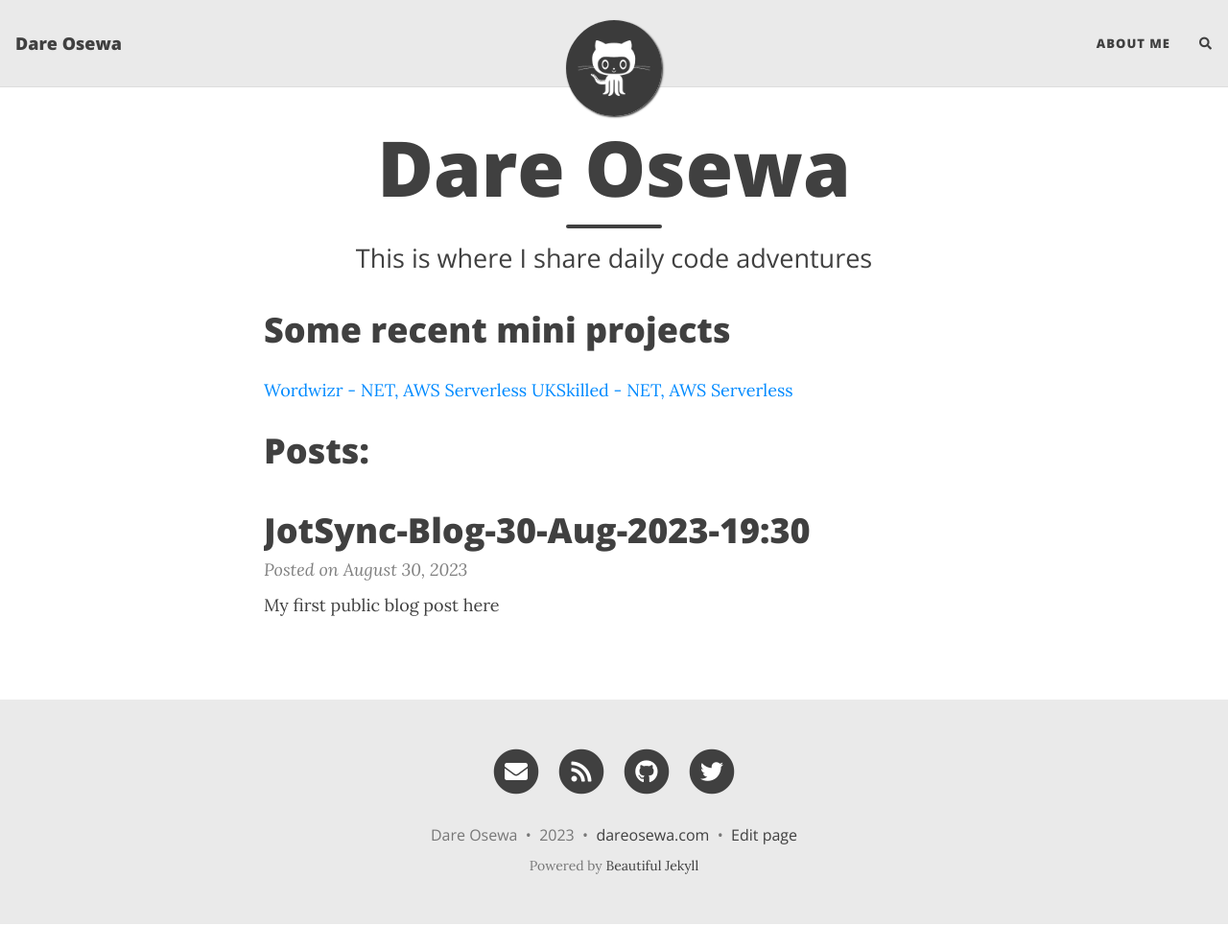
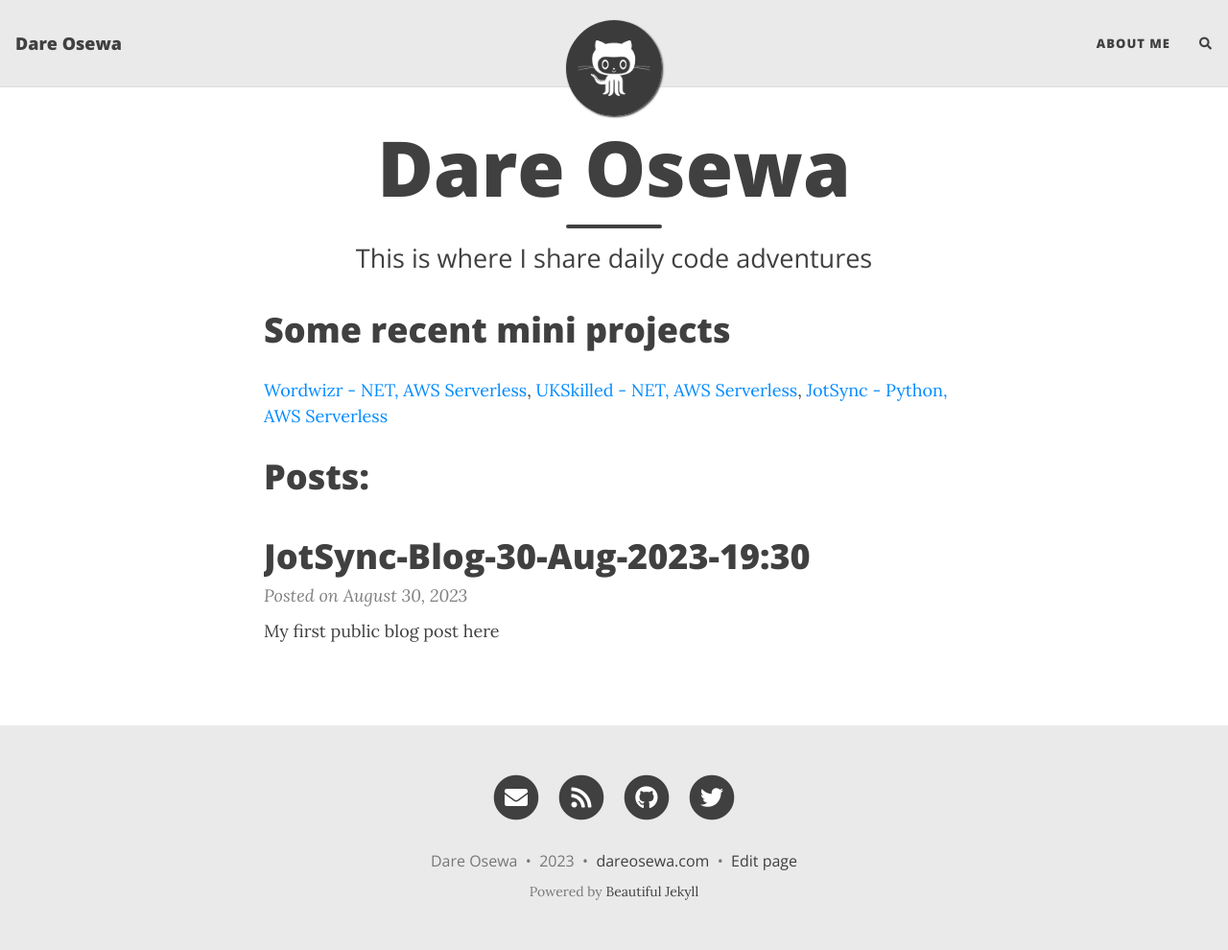
Before and after one commit to osewadare/dareosewa, a Jekyll site: the page built from index.md, in a window 1280 px wide and 990 px high. Shown: the whole window at 96% size. Built offline with Jekyll 4.4.1, drawn with Linux system fonts in a browser that asks for light colours; nearby versions of some CDN libraries; comment, search, counter and statistics services are not loaded.

Commit message:
Update index.md

```diff
--- a/index.md
+++ b/index.md
@@ -6,7 +6,8 @@ subtitle: This is where I share daily code adventures
 
 # Some recent mini projects
 
-[Wordwizr - NET, AWS Serverless](https://wordwizr.com)
-[UKSkilled - NET, AWS Serverless](https://ukskilled.com)
+[Wordwizr - NET, AWS Serverless](https://wordwizr.com),
+[UKSkilled - NET, AWS Serverless](https://ukskilled.com),
+[JotSync - Python, AWS Serverless](https://github.com/osewadare)
 
 # Posts:
```
